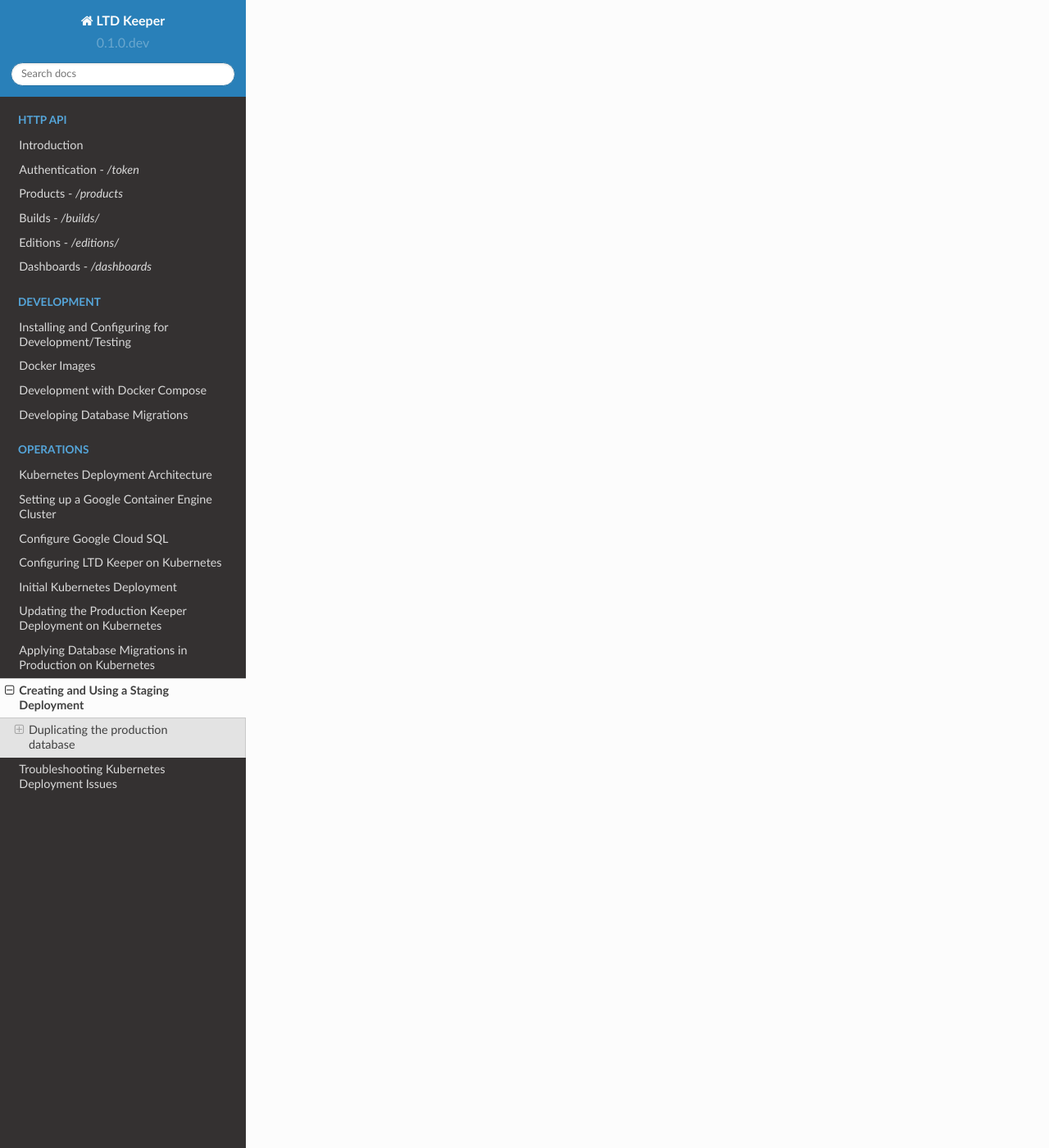
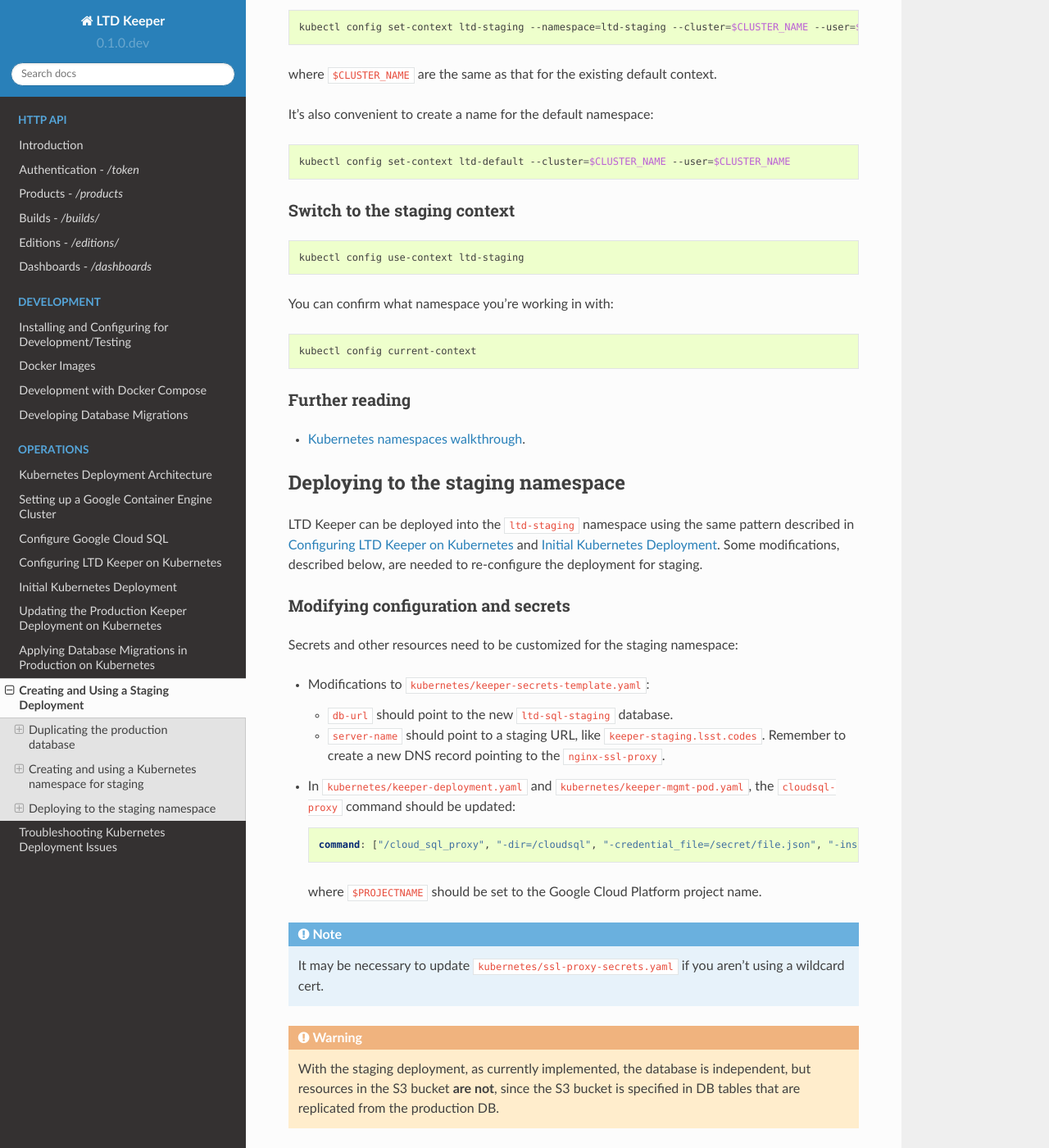
Before and after one commit to lsst-sqre/ltd-keeper, a Sphinx documentation site: the page built from docs/gke-staging-deployment-playbook.rst, in a window 1280 px wide and 1400 px high, scrolled down 1995 px. Shown: the whole window at 82% size. Built offline with Sphinx 7.4.7 and the Read the Docs theme 2.0.0, drawn with Linux system fonts in a browser that asks for light colours; some of the changed text lies outside the part shown.

Commit message:
Create and doc the ltd-staging k8s namespace
Namespaces are great for staging deployments. This includes the
kubernetes namespace resource, as well as accompanying documentation for
the user guide:

- how to set up the name space
- how to quickly switch kubectl contexts to use the namespace
- how to deploy Keeper into the staging namespace, including necessary
  modifications to app configuration.

```diff
--- a/docs/gke-staging-deployment-playbook.rst
+++ b/docs/gke-staging-deployment-playbook.rst
@@ -58,3 +58,107 @@
 
 - `Tips on restoring to a different instance <https://cloud.google.com/sql/docs/mysql/backup-recovery/restore#tips-restore-different-instance>`_.
 - `Tips on restoring with CloudSQL <https://cloud.google.com/sql/docs/mysql/backup-recovery/restore#tips-restore>`_.
+
+.. _gke-staging-namespace:
+
+Creating and using a Kubernetes namespace for staging
+=====================================================
+
+Create a namespace
+------------------
+
+Check what namespaces currently exist in the cluster:
+
+.. code-block:: bash
+
+   kubectl get namespaces
+
+Currently, production is deployed to the ``default`` namespace; we use an ``ltd-staging`` (or similar) namespace for integration testing.
+To create the ``ltd-staging`` namespace using the :file:`kubernetes/ltd-staging-namespace.yaml` resource template in the Git repository:
+
+.. code-block:: bash
+
+   kubectl create -f ltd-staging-namespace.yaml
+
+Confirm that an ``ltd-staging`` namespace exists:
+
+.. code-block:: bash
+
+   kubectl get namespaces --show-labels
+
+Create the context
+------------------
+
+Contexts allow you to switch between clusters and namespaces when working with ``kubectl``.
+First, look at the existing contexts (these are configured locally):
+
+.. code-block:: bash
+
+   kubectl config get-contexts
+
+If there's only a context for the ``lsst-the-docs`` cluster and default namespace, then we can create a context for the ``ltd-staging`` namespace.
+
+.. code-block:: bash
+
+   kubectl config set-context ltd-staging --namespace=ltd-staging --cluster=$CLUSTER_NAME --user=$CLUSTER_NAME
+
+where ``$CLUSTER_NAME`` are the same as that for the existing default context.
+
+It's also convenient to create a name for the default namespace:
+
+.. code-block:: bash
+
+   kubectl config set-context ltd-default --cluster=$CLUSTER_NAME --user=$CLUSTER_NAME
+
+Switch to the staging context
+-----------------------------
+
+.. code-block:: bash
+
+   kubectl config use-context ltd-staging
+
+You can confirm what namespace you're working in with:
+
+.. code-block:: bash
+
+   kubectl config current-context
+
+Further reading
+---------------
+
+- `Kubernetes namespaces walkthrough <https://kubernetes.io/docs/admin/namespaces/walkthrough/>`_.
+
+.. gke-staging-deployment:
+
+Deploying to the staging namespace
+==================================
+
+LTD Keeper can be deployed into the ``ltd-staging`` namespace using the same pattern described in :doc:`gke-config` and :doc:`gke-deploy`.
+Some modifications, described below, are needed to re-configure the deployment for staging.
+
+Modifying configuration and secrets
+-----------------------------------
+
+Secrets and other resources need to be customized for the staging namespace:
+
+- Modifications to :file:`kubernetes/keeper-secrets-template.yaml`:
+
+  - ``db-url`` should point to the new ``ltd-sql-staging`` database.
+  - ``server-name`` should point to a staging URL, like ``keeper-staging.lsst.codes``.
+    Remember to create a new DNS record pointing to the ``nginx-ssl-proxy``.
+
+- In :file:`kubernetes/keeper-deployment.yaml` and :file:`kubernetes/keeper-mgmt-pod.yaml`, the ``cloudsql-proxy`` command should be updated:
+
+  .. code-block:: yaml
+
+     command: ["/cloud_sql_proxy", "-dir=/cloudsql", "-credential_file=/secret/file.json", "-instances=$PROJECTNAME:ltd-sql-staging"]
+
+  where ``$PROJECTNAME`` should be set to the Google Cloud Platform project name.
+
+.. note::
+
+   It may be necessary to update :file:`kubernetes/ssl-proxy-secrets.yaml` if you aren't using a wildcard cert.
+
+.. warning::
+
+   With the staging deployment, as currently implemented, the database is independent, but resources in the S3 bucket **are not**, since the S3 bucket is specified in DB tables that are replicated from the production DB.
```
Also changed, not shown: 1 other file.
